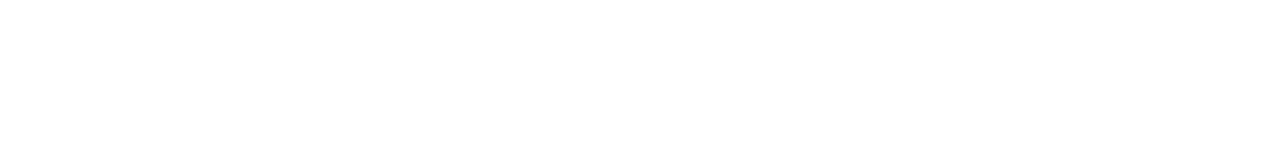
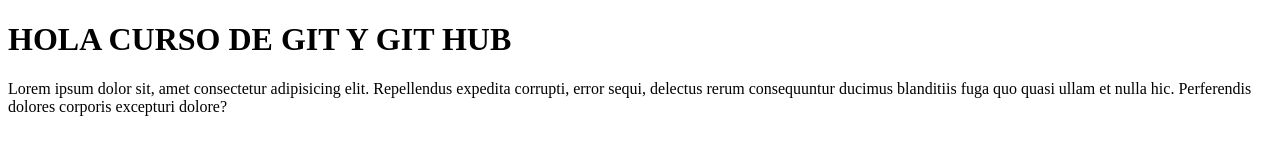
Before and after one commit to Cyn2000/ProyectPrueba, a plain HTML site: page index.html in a window 1280 px wide. Drawn offline with Linux system fonts and the light colour scheme.

Commit message:
Parte de Nohemy

```diff
--- a/index.html
+++ b/index.html
@@ -6,6 +6,11 @@
     <title>Document</title>
 </head>
 <body>
+    <h1>HOLA CURSO DE GIT Y GIT HUB</h1>
+    <p>Lorem ipsum dolor sit, amet consectetur adipisicing elit. Repellendus expedita corrupti, error sequi,
+         delectus rerum consequuntur ducimus blanditiis fuga quo quasi ullam et nulla hic. Perferendis dolores
+         corporis excepturi dolore?
+    </p>
 
 </body>
 </html>
```
